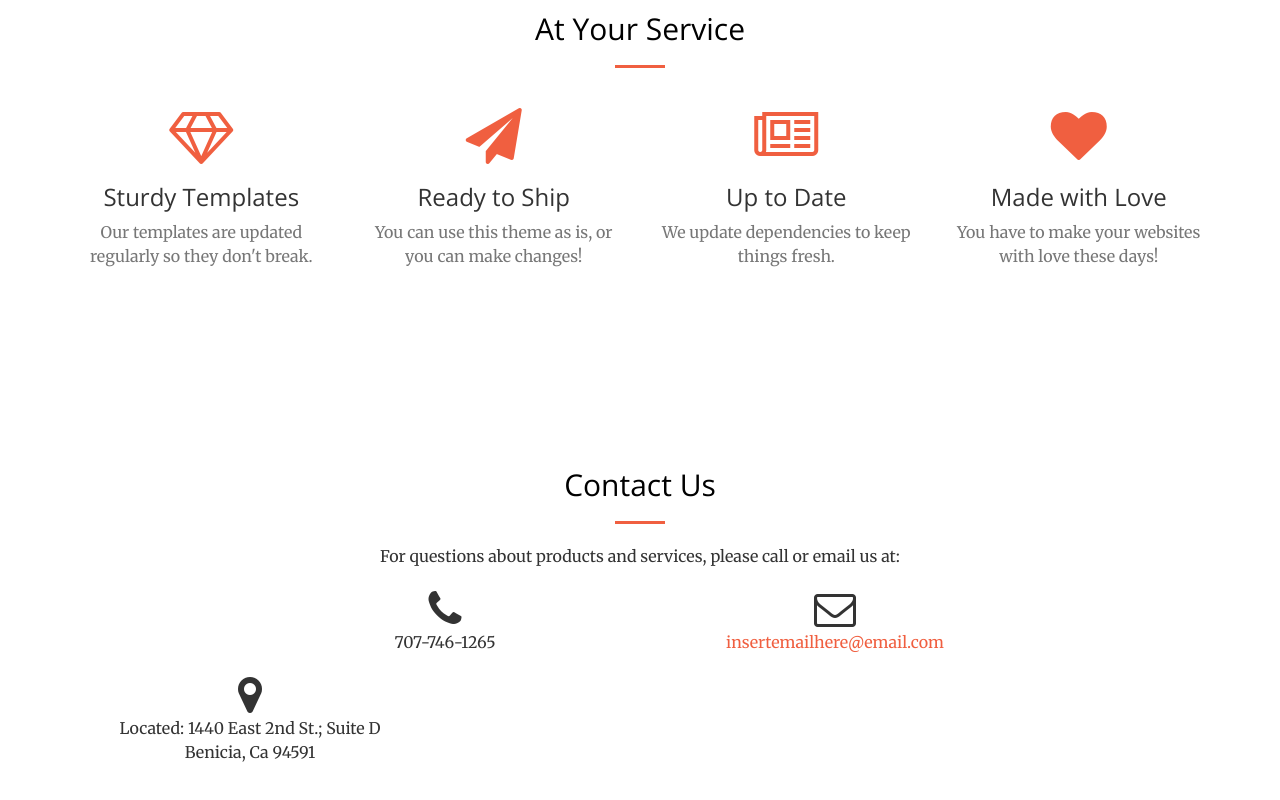
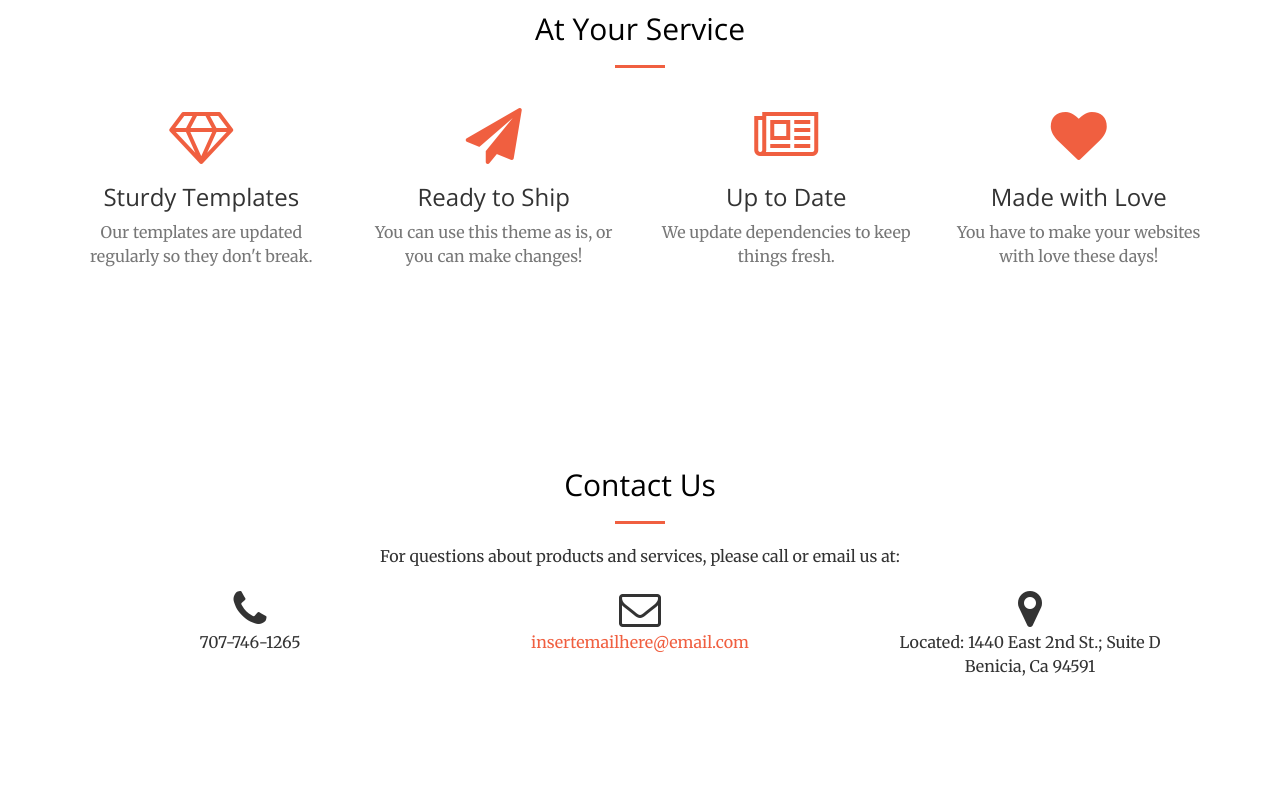
Before and after one commit to joeyklee/qdl-website, a plain HTML site: page index.html in a window 1280 px wide. Shown: the part 1372-2172 px from the top of the page. Drawn offline with nearby package versions, Linux system fonts and the light colour scheme; files whose address does not match are found by name.

Commit message:
removed offset

```diff
--- a/index.html
+++ b/index.html
@@ -255,7 +255,7 @@
                     <hr class="primary">
                     <p>For questions about products and services, please call or email us at:</p>
                 </div>
-                <div class="col-lg-4 col-lg-offset-2 text-center">
+                <div class="col-lg-4 text-center">
                     <i class="fa fa-phone fa-3x wow bounceIn"></i>
                     <p>707-746-1265</p>
                 </div>
```
